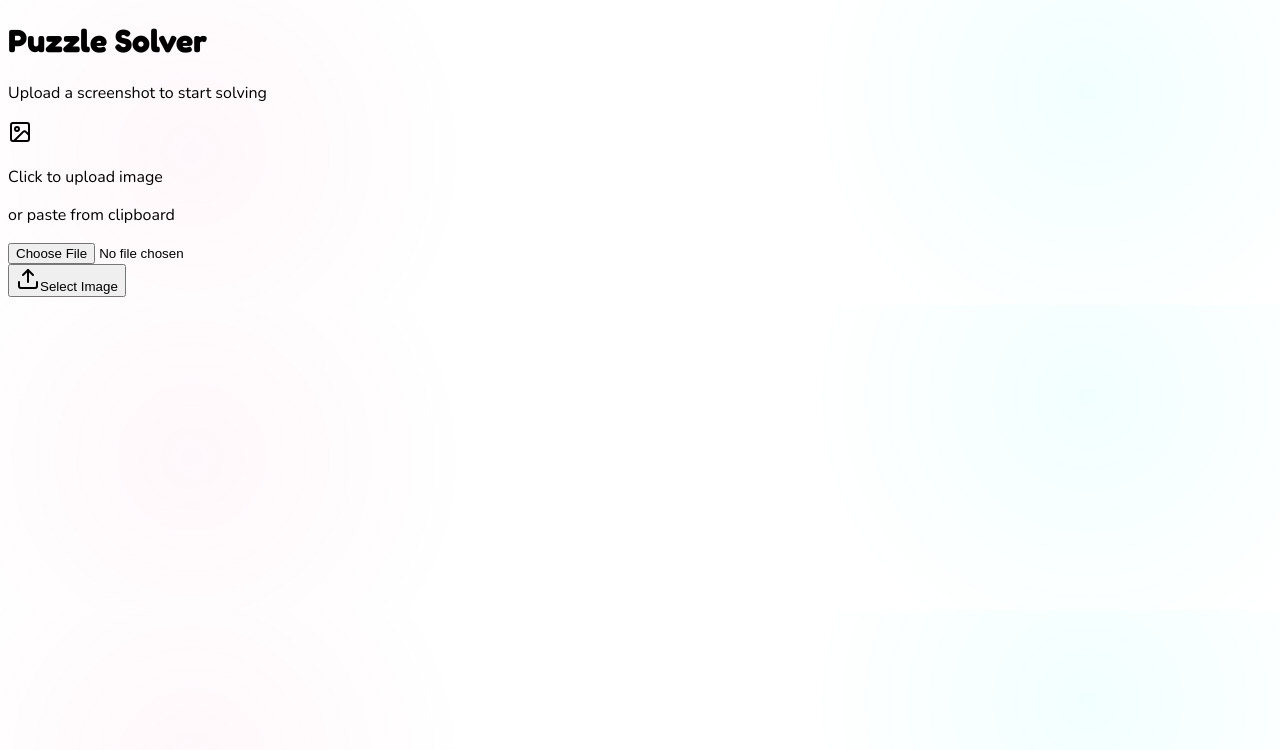
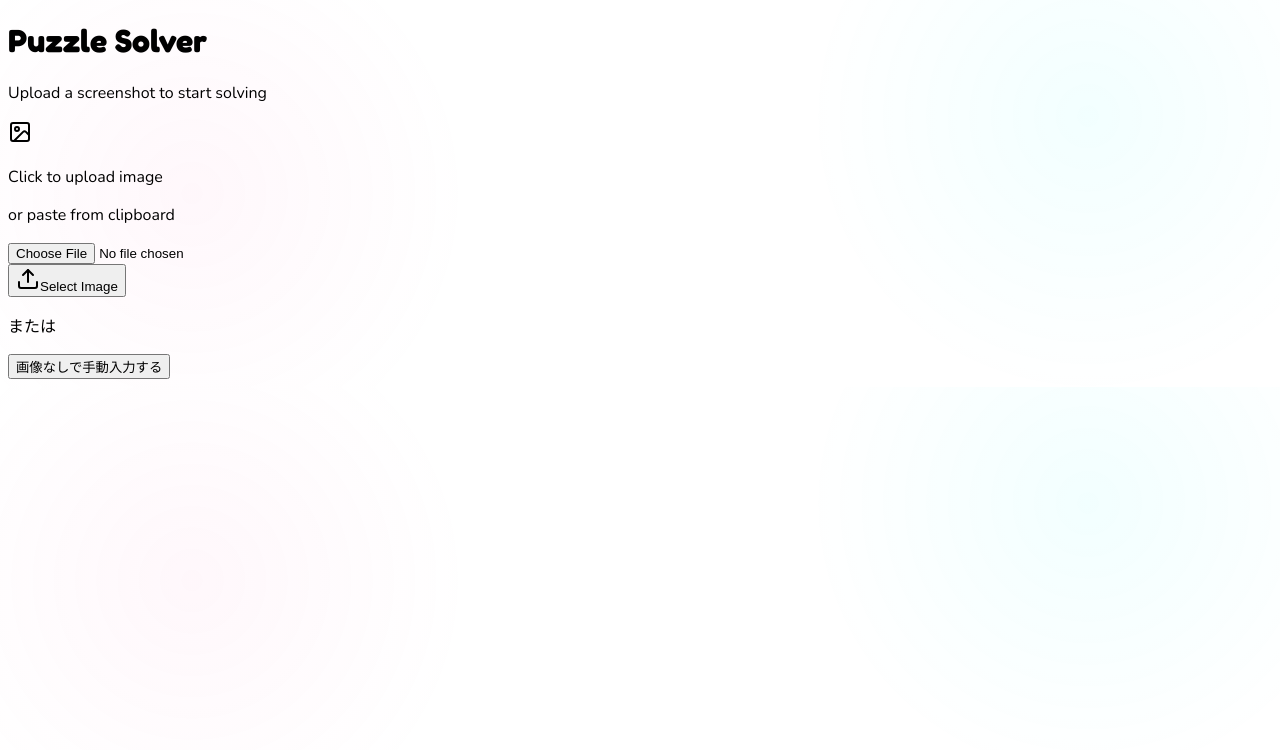
Before and after one commit to kakaka820/PuzzleSolver, a React (Vite) app in the folder client/: page /#/ in a window 1280 px wide. Shown: the top 750 px of the page. Built offline with nearby package versions, Linux system fonts and the light colour scheme; a web font is replaced by a local one.

Commit message:
Add files via upload

```diff
--- a/client/src/pages/home.tsx
+++ b/client/src/pages/home.tsx
@@ -64,6 +64,11 @@ export default function Home() {
     fileInputRef.current?.click();
   };
 
+  const handleManualMode = () => {
+    sessionStorage.setItem("manual_mode", "true");
+    setLocation("/solver");
+  };
+
   return (
     <div className="min-h-screen w-full flex items-center justify-center bg-gray-50 p-4">
       <Card className="w-full max-w-2xl">
@@ -114,6 +119,15 @@ export default function Home() {
                 <ArrowRight className="w-4 h-4 ml-2" />
               </Button>
             )}
+            <div className="mt-4 text-center">
+          <p className="text-sm text-gray-400 mb-2">または</p>
+          <button
+            onClick={handleManualMode}
+            className="text-sm text-gray-500 underline hover:text-gray-700"
+          >
+            画像なしで手動入力する
+          </button>
+        </div>
           </div>
         </CardContent>
       </Card>
```
